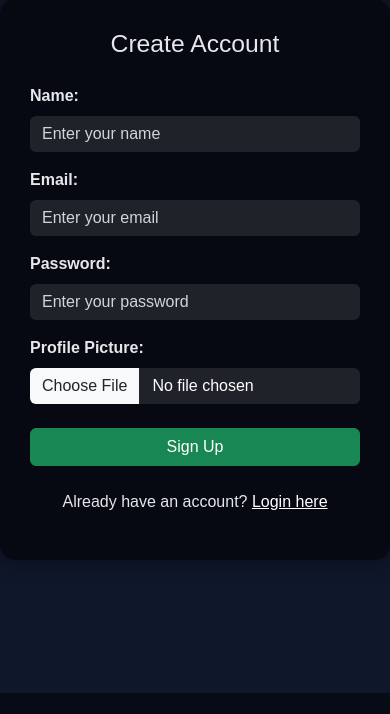
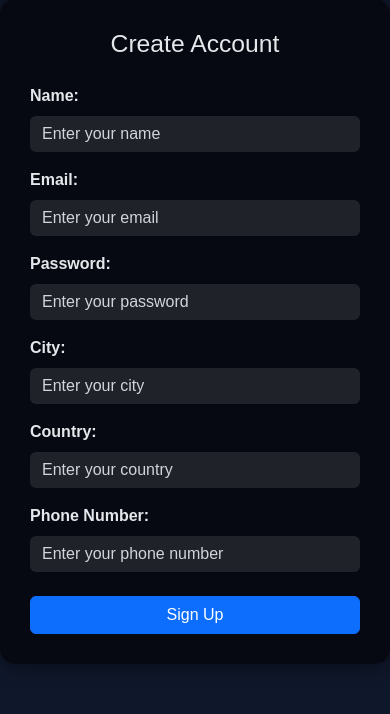
Before and after one commit to HARSHU101106/Odoo-X-SNS-Hackethon-2026, a Python web app: template OdooXSNS2026/templates/signup.html in a window 390 px wide. Shown: the part 151-865 px from the top of the page. Before the commit the page ends 844 px from the top, so only its background shows below. Run offline with Jinja, Linux system fonts and the light colour scheme; the template is opened without the code that fills it, so the values that code supplies are empty.

Commit message:
Enhance signup form with additional fields
Added fields for city, country, and phone number to the signup form.

```diff
--- a/OdooXSNS2026/templates/signup.html
+++ b/OdooXSNS2026/templates/signup.html
@@ -97,7 +97,7 @@
 <!-- Signup Form -->
 <div class="signup-container">
     <h2>Create Account</h2>
-    <form action="/signup" method="post" enctype="multipart/form-data" class="d-flex flex-column gap-3">
+    <form action="/signup" method="post" class="d-flex flex-column gap-3">
         <div>
             <label for="name" class="form-label"><b>Name:</b></label>
             <input type="text" class="form-control" id="name" placeholder="Enter your name" name="name" required>
@@ -114,12 +114,21 @@
         </div>
 
         <div>
-            <label for="profile_pic" class="form-label"><b>Profile Picture:</b></label>
-            <input type="file" class="form-control" id="profile_pic" name="profile_pic" accept="image/*">
+            <label for="city" class="form-label"><b>City:</b></label>
+            <input type="text" class="form-control" id="city" placeholder="Enter your city" name="city" required>
         </div>
 
-        <input type="submit" class="btn btn-success mt-2" value="Sign Up">
-        <p class="mt-2 text-center">Already have an account? <a href="/login">Login here</a></p>
+        <div>
+            <label for="country" class="form-label"><b>Country:</b></label>
+            <input type="text" class="form-control" id="country" placeholder="Enter your country" name="country" required>
+        </div>
+
+        <div>
+            <label for="phone_no" class="form-label"><b>Phone Number:</b></label>
+            <input type="text" class="form-control" id="phone_no" placeholder="Enter your phone number" name="phone_no" required>
+        </div>
+
+        <button type="submit" class="btn btn-primary mt-2">Sign Up</button>
     </form>
 </div>
 
```
